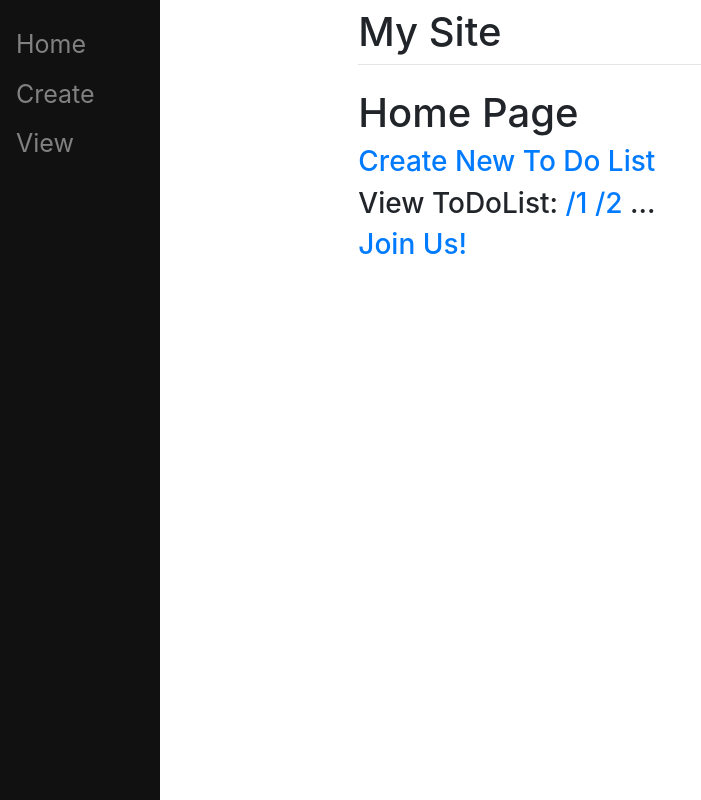
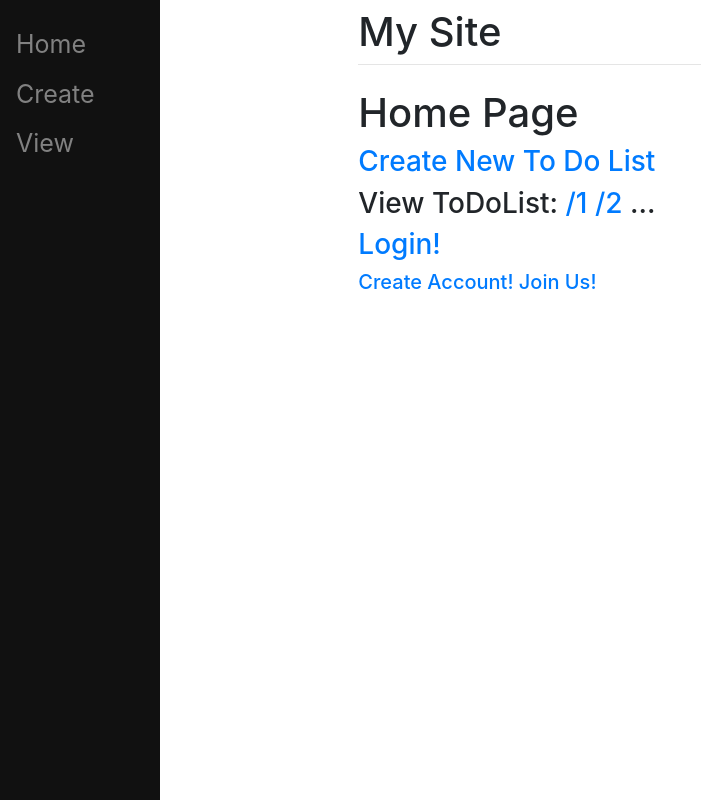
Before and after one commit to AlejoRMinetti/todolist-django-tuto, a Django app: page / in a window 1280 px wide. Shown: the whole page, without its empty margins (0-701 px from the left). Run offline with Django 3.2, Linux system fonts and the light colour scheme; some libraries are stand-ins or nearby versions.

Commit message:
Redirect after login to home

```diff
--- a/main/templates/main/home.html
+++ b/main/templates/main/home.html
@@ -13,9 +13,12 @@
 </h3>
 
 <h3>
-    <a href="http://127.0.0.1:8000/register/">Join Us!</a>
+    <a href="http://127.0.0.1:8000/login/">Login!</a>
 </h3>
 
+<h5>
+    <a href="http://127.0.0.1:8000/register/">Create Account! Join Us!</a>
+</h5>
 
 </div>
 {% endblock %}
--- a/mysite/settings.py
+++ b/mysite/settings.py
@@ -123,3 +123,6 @@ STATIC_URL = '/static/'
 
 # Style for crispy-forms
 CRISPY_TEMPLATE_PACK="bootstrap4"
+
+# Redirect after login
+LOGIN_REDIRECT_URL = "/"
```
